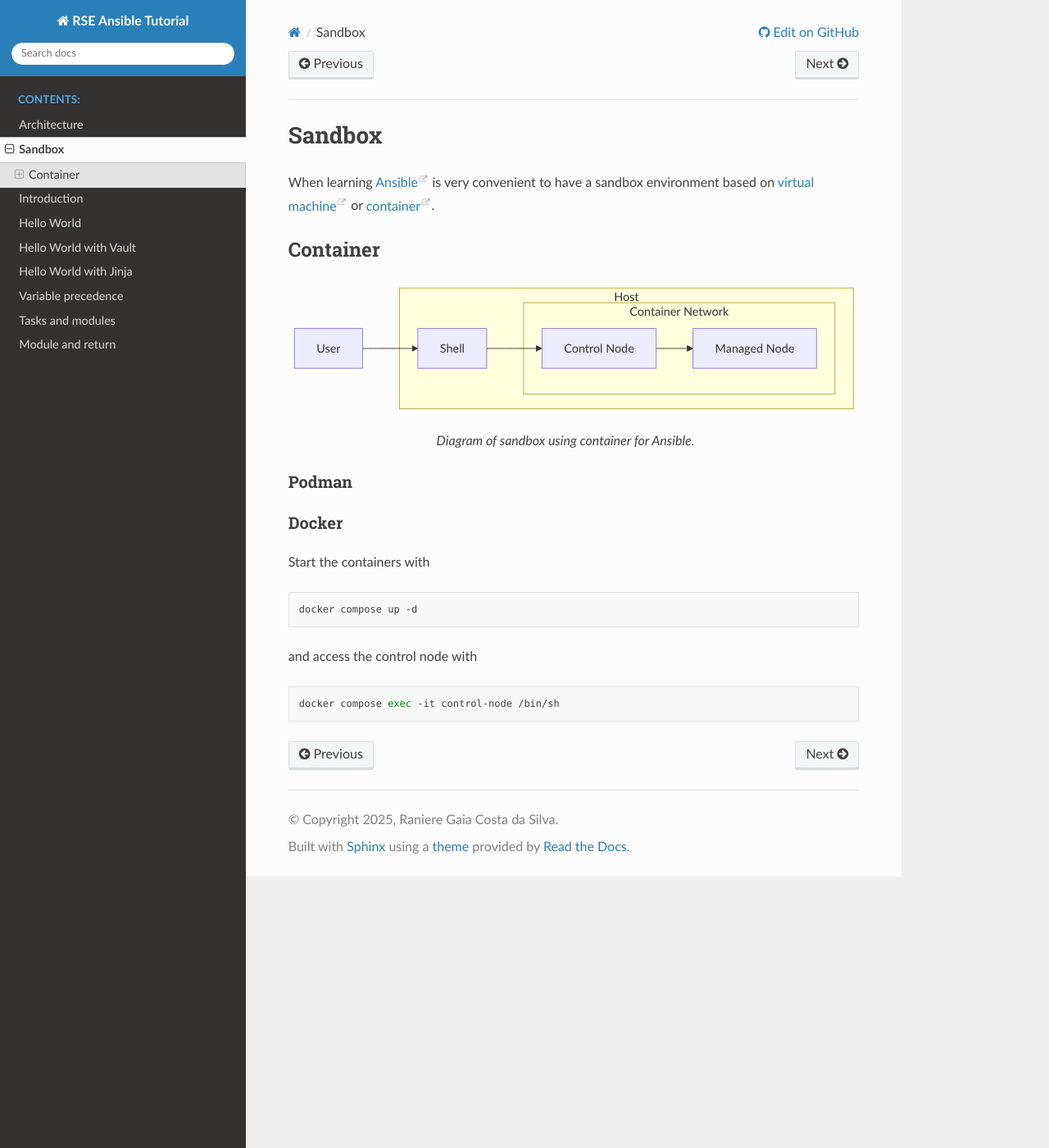
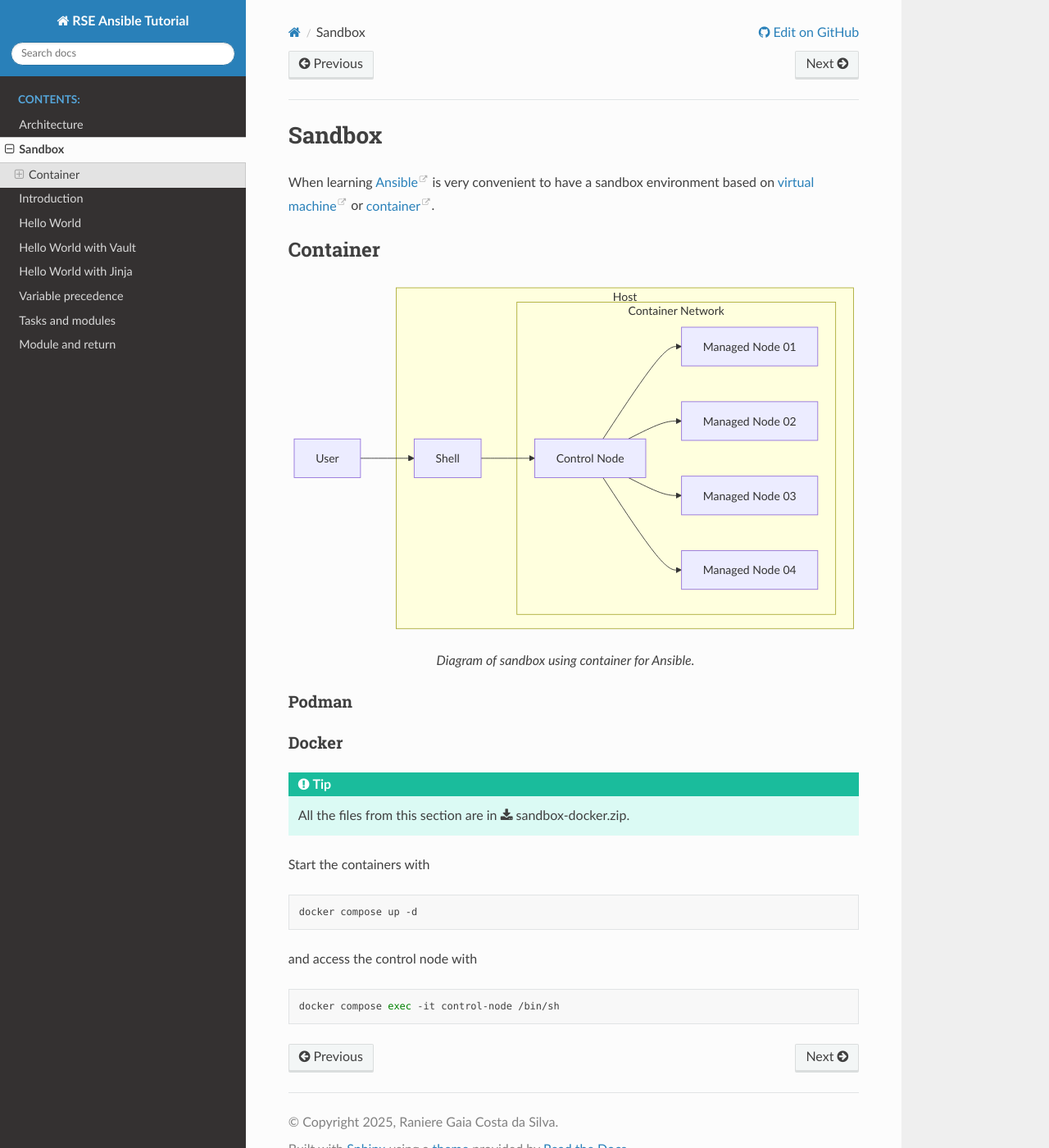
Before and after one commit to rgaiacs/rse-ansible-tutorial, a Sphinx documentation site: the page built from source/sandbox.rst, in a window 1280 px wide and 1400 px high. Shown: the whole window at 82% size. Built offline with Sphinx 7.4.7 and the Read the Docs theme 3.1.0, drawn with Linux system fonts in a browser that asks for light colours.

Commit message:
Add zip for sandbox

```diff
--- a/source/module-and-return.rst
+++ b/source/module-and-return.rst
@@ -29,8 +29,12 @@ Running
 
     cd module-and-return
     ansible-playbook \
+    --ask-vault-pass \
     -i inventories/production.yml \
+    --extra-vars @vault/production \
     playbook.yaml
+
+..  include:: vault-password.rst
 
 returns ::
 
--- a/source/sandbox.rst
+++ b/source/sandbox.rst
@@ -11,13 +11,19 @@ Container
     :caption: Diagram of sandbox using container for Ansible.
 
     flowchart LR
-        c[Control Node] --> m1[Managed Node]
+        c[Control Node] --> m1[Managed Node 01]
+        c[Control Node] --> m2[Managed Node 02]
+        c[Control Node] --> m3[Managed Node 03]
+        c[Control Node] --> m4[Managed Node 04]
         s[Shell] --> c
         u[User] --> s
 
         subgraph n[Container Network]
             c
             m1
+            m2
+            m3
+            m4
         end
 
         subgraph h[Host]
@@ -32,6 +38,10 @@ Podman
 Docker
 ^^^^^^
 
+..  tip::
+
+    All the files from this section are in :download:`sandbox-docker.zip`.
+
 Start the containers with
 
 ..  code:: bash
```
Also changed, not shown: pixi.toml (+13 -2 lines), 2 other files.
